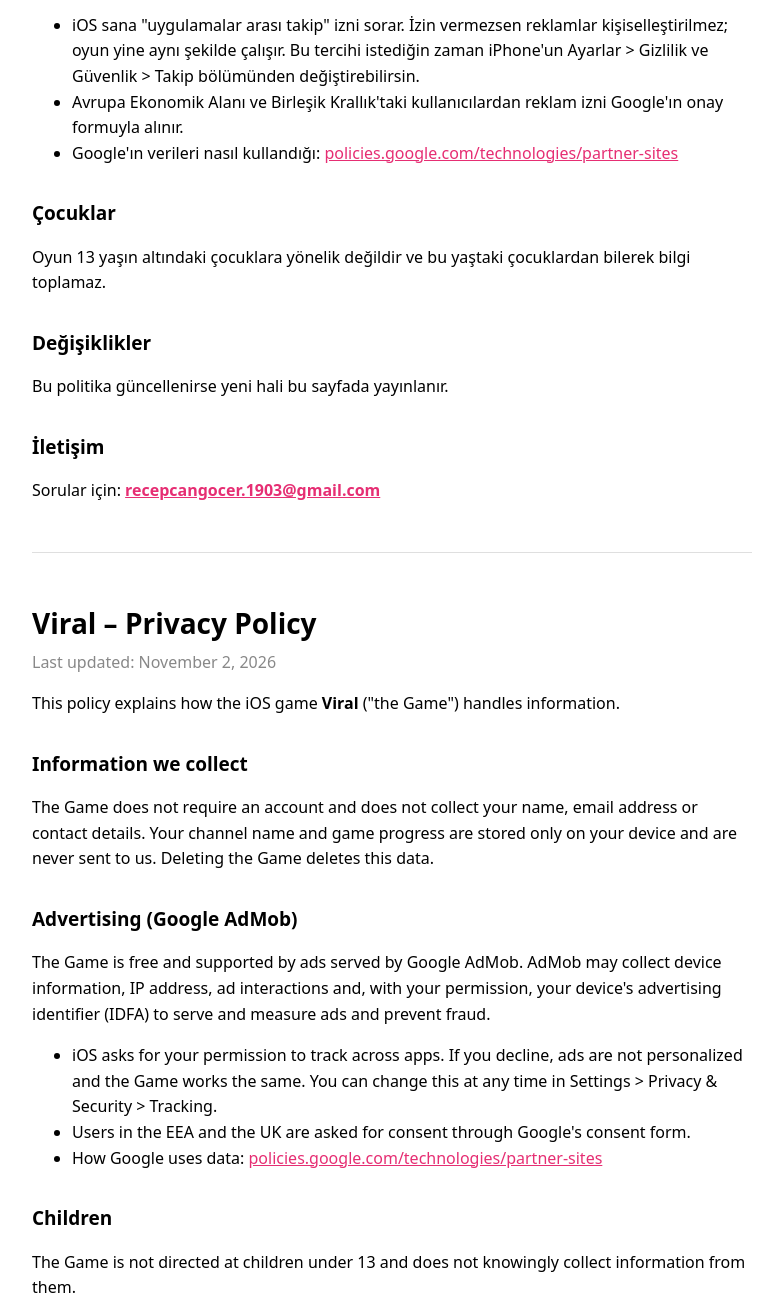
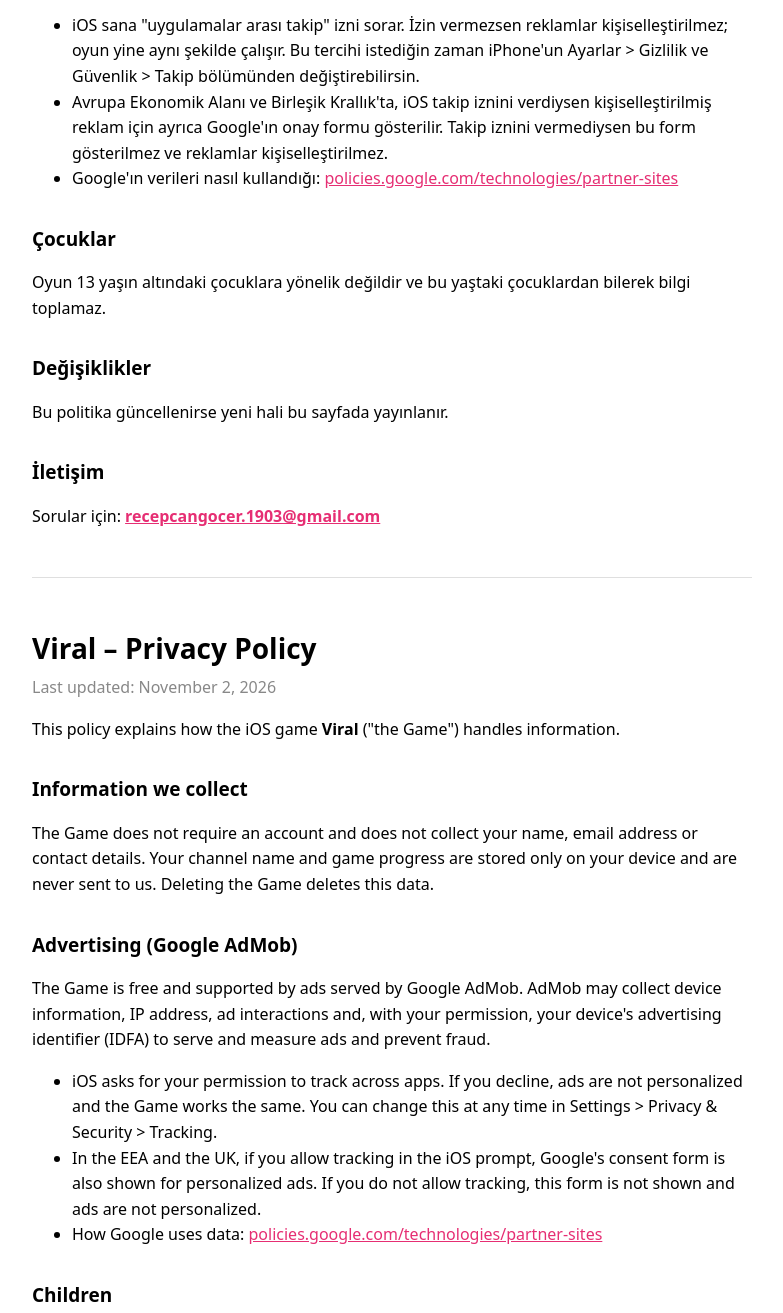
Before and after one commit to recaniste/viral-gizlilik, a plain HTML site: page index.html in a window 1280 px wide. Shown: the part 536-1849 px from the top of the page, without its empty margins (248-1031 px from the left). Drawn offline with Linux system fonts and the light colour scheme.

Commit message:
Avrupa kullanıcıları: Google onay formu yalnızca iOS takip izni verildiyse gösterilir
Co-Authored-By: Claude Opus 5.5 <noreply@anthropic.com>
Claude-Session: https://claude.ai/code/session_01BmbuHw7v3z1pUFbey9wZxP

```diff
--- a/index.html
+++ b/index.html
@@ -31,7 +31,7 @@
 <p>Oyun ücretsizdir ve reklamlarla desteklenir. Reklamlar Google AdMob tarafından gösterilir. AdMob; reklam göstermek, reklamların performansını ölçmek ve dolandırıcılığı önlemek için cihaz bilgileri, IP adresi, reklam etkileşimleri ve (izin verirsen) cihazının reklam tanımlayıcısı (IDFA) gibi bilgileri toplayabilir.</p>
 <ul>
   <li>iOS sana "uygulamalar arası takip" izni sorar. İzin vermezsen reklamlar kişiselleştirilmez; oyun yine aynı şekilde çalışır. Bu tercihi istediğin zaman iPhone'un Ayarlar &gt; Gizlilik ve Güvenlik &gt; Takip bölümünden değiştirebilirsin.</li>
-  <li>Avrupa Ekonomik Alanı ve Birleşik Krallık'taki kullanıcılardan reklam izni Google'ın onay formuyla alınır.</li>
+  <li>Avrupa Ekonomik Alanı ve Birleşik Krallık'ta, iOS takip iznini verdiysen kişiselleştirilmiş reklam için ayrıca Google'ın onay formu gösterilir. Takip iznini vermediysen bu form gösterilmez ve reklamlar kişiselleştirilmez.</li>
   <li>Google'ın verileri nasıl kullandığı: <a href="https://policies.google.com/technologies/partner-sites">policies.google.com/technologies/partner-sites</a></li>
 </ul>
 
@@ -60,7 +60,7 @@
 <p>The Game is free and supported by ads served by Google AdMob. AdMob may collect device information, IP address, ad interactions and, with your permission, your device's advertising identifier (IDFA) to serve and measure ads and prevent fraud.</p>
 <ul>
   <li>iOS asks for your permission to track across apps. If you decline, ads are not personalized and the Game works the same. You can change this at any time in Settings &gt; Privacy &amp; Security &gt; Tracking.</li>
-  <li>Users in the EEA and the UK are asked for consent through Google's consent form.</li>
+  <li>In the EEA and the UK, if you allow tracking in the iOS prompt, Google's consent form is also shown for personalized ads. If you do not allow tracking, this form is not shown and ads are not personalized.</li>
   <li>How Google uses data: <a href="https://policies.google.com/technologies/partner-sites">policies.google.com/technologies/partner-sites</a></li>
 </ul>
 
@@ -89,7 +89,7 @@
 <p>Das Spiel ist kostenlos und wird durch Anzeigen von Google AdMob finanziert. AdMob kann Geräteinformationen, die IP-Adresse, Interaktionen mit Anzeigen und – mit deiner Erlaubnis – die Werbe-ID deines Geräts (IDFA) erheben, um Anzeigen auszuliefern, zu messen und Betrug zu verhindern.</p>
 <ul>
   <li>iOS fragt dich, ob Apps dich app-übergreifend tracken dürfen. Lehnst du ab, werden Anzeigen nicht personalisiert; das Spiel funktioniert genauso. Du kannst das jederzeit unter Einstellungen &gt; Datenschutz &amp; Sicherheit &gt; Tracking ändern.</li>
-  <li>Nutzer im Europäischen Wirtschaftsraum und im Vereinigten Königreich werden über das Einwilligungsformular von Google um ihre Zustimmung gebeten.</li>
+  <li>Im EWR und im Vereinigten Königreich wird, wenn du im iOS-Dialog Tracking erlaubst, zusätzlich das Einwilligungsformular von Google für personalisierte Werbung angezeigt. Erlaubst du kein Tracking, erscheint dieses Formular nicht und die Werbung wird nicht personalisiert.</li>
   <li>Wie Google Daten nutzt: <a href="https://policies.google.com/technologies/partner-sites">policies.google.com/technologies/partner-sites</a></li>
 </ul>
 
```
